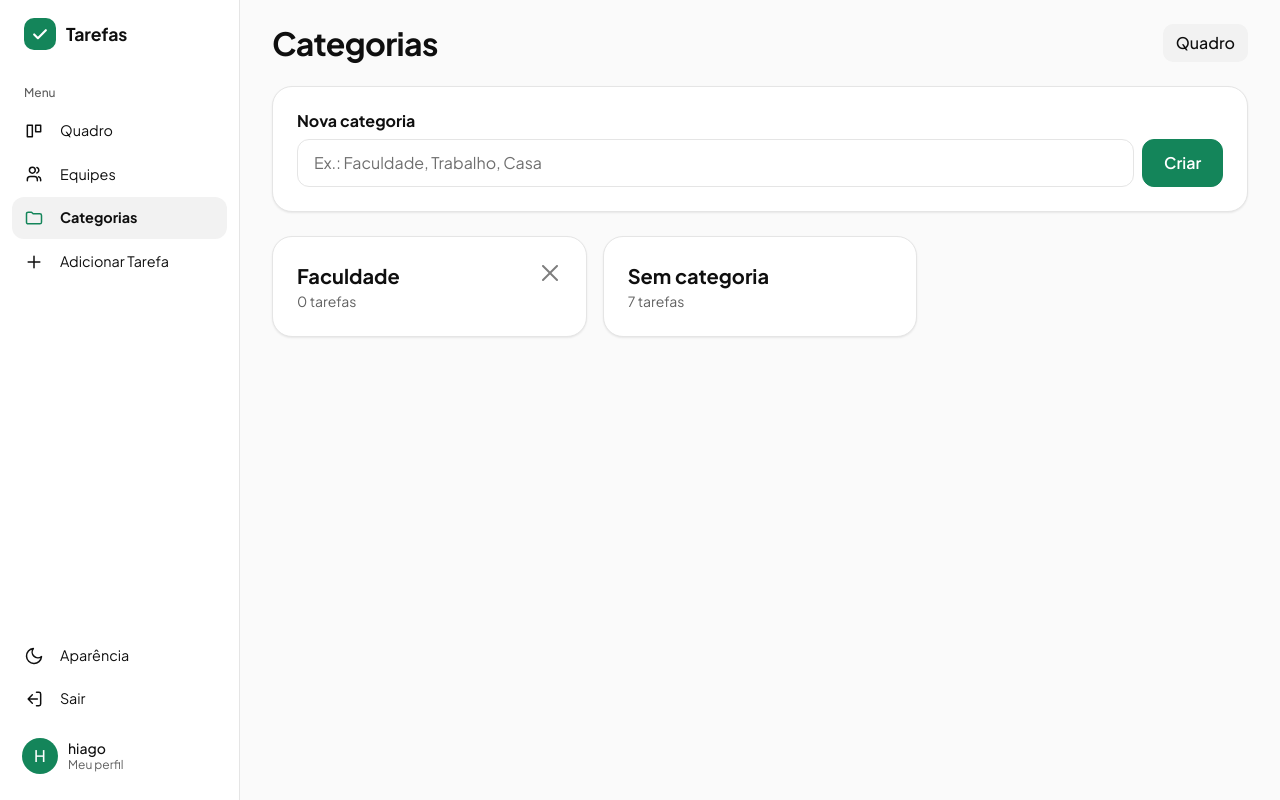
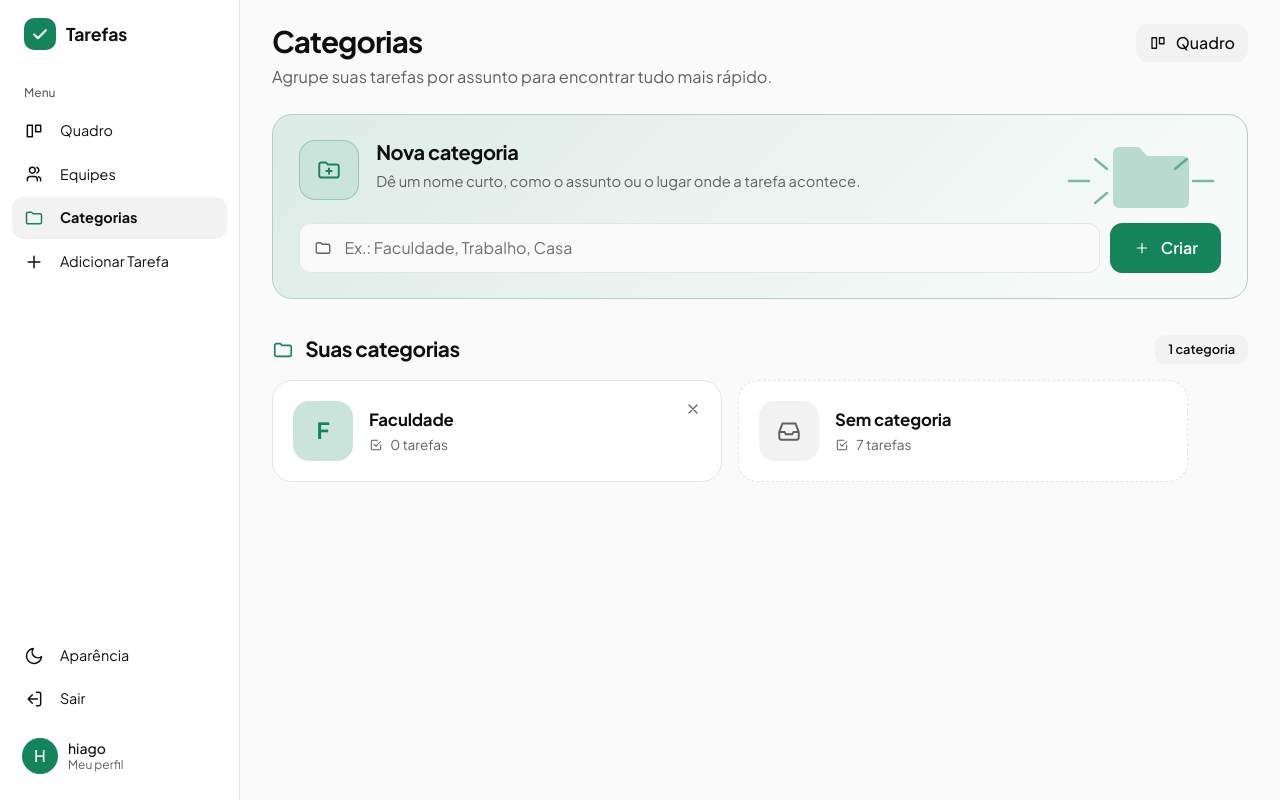
Before and after one commit to alyssa-sys/FSI-Wake-Up-Call-Tutorial-Flask, a Flask app: page /categorias in a window 1280 px wide. Run offline with Flask 3, Linux system fonts and the light colour scheme; a user stored in the database is signed in.

Commit message:
novo categorias.html + mudança no static.css

```diff
--- a/gerenciador_de_tarefas/static/static.css
+++ b/gerenciador_de_tarefas/static/static.css
@@ -880,3 +880,59 @@ textarea.form-control { border-radius: 14px; }
     font-size: .6rem; font-weight: 700;
     background: var(--cor-primaria); color: var(--cor-sobre-primaria);
 }
+
+
+/* ==========================================================================
+   Categorias (categorias.html). Prefixo cat-.
+   Reaproveita .eq-topo, .eq-card, .eq-form, .eq-secao, .eq-lista, .eq-inicial,
+   .eq-equipe-* e .eq-contagem da seção Equipes.
+   ========================================================================== */
+.cat-nova { margin-bottom: 36px; }
+/* cartão "Nova categoria": mais escuro, com pasta e raios decorativos */
+.cat-nova {
+    background: linear-gradient(135deg, color-mix(in srgb, var(--cor-primaria) 13%, var(--cor-fundo)) 0%, color-mix(in srgb, var(--cor-primaria) 4%, var(--cor-superficie)) 85%);
+    border-color: color-mix(in srgb, var(--cor-primaria) 24%, var(--cor-borda));
+}
+.cat-deco { right: 1.6rem; top: 1rem; width: 160px; height: 100px; opacity: 1; color: color-mix(in srgb, var(--cor-primaria) 55%, transparent); }
+.cat-deco-pasta { fill: color-mix(in srgb, var(--cor-primaria) 30%, var(--cor-superficie)); }
+.cat-btn-quadro { display: inline-flex; align-items: center; gap: .55rem; }
+
+/* lista: cartões com largura fixa, sem esticar */
+.cat-lista { display: grid; grid-template-columns: repeat(auto-fill, minmax(min(100%, 380px), 450px)); gap: 16px; }
+
+.cat-vazio {
+    margin: 0 0 16px; padding: 1.4rem 1.5rem; text-align: center;
+    color: var(--cor-suave); font-size: .92rem;
+    border: 1px dashed var(--cor-borda); border-radius: 20px;
+}
+
+/* cartão de categoria: link no corpo + botão de excluir no canto */
+.cat-card {
+    position: relative; display: flex;
+    background: var(--cor-superficie); border: 1px solid var(--cor-borda); border-radius: 20px;
+    transition: border-color .15s;
+}
+.cat-card:hover, .cat-card:focus-within {
+    border-color: color-mix(in srgb, var(--cor-primaria) 55%, var(--cor-borda));
+}
+.cat-card-link {
+    flex: 1; min-width: 0; display: flex; align-items: center; gap: 16px;
+    padding: 1.25rem 3.5rem 1.25rem 1.25rem;
+    color: var(--cor-texto); text-decoration: none;
+}
+.cat-card-link:hover, .cat-card-link:focus-visible { color: var(--cor-texto); }
+.cat-excluir { position: absolute; top: 12px; right: 12px; margin: 0; }
+.cat-excluir button {
+    width: 32px; height: 32px; display: flex; align-items: center; justify-content: center;
+    padding: 0; border: 0; border-radius: 10px;
+    background: transparent; color: var(--cor-suave); cursor: pointer;
+    transition: background-color .15s, color .15s;
+}
+.cat-excluir button:hover, .cat-excluir button:focus-visible {
+    background: var(--cor-superficie-2); color: var(--cor-texto);
+}
+
+/* "Sem categoria": fixa, tracejada e sem excluir */
+.cat-sem { border-style: dashed; }
+.cat-sem:hover { border-color: var(--cor-suave); }
+.cat-sem-icone { color: var(--cor-suave); background: var(--cor-superficie-2); }
--- a/gerenciador_de_tarefas/templates/categorias.html
+++ b/gerenciador_de_tarefas/templates/categorias.html
@@ -2,47 +2,93 @@
 {% block title %}Categorias - Gerenciador de Tarefas{% endblock %}
 {% block content %}
 
-<div class="d-flex justify-content-between align-items-center mb-4">
-    <h2 class="fw-bold mb-0">Categorias</h2>
-    <a href="{{ url_for('quadro') }}" class="btn btn-outline-secondary" style="border-radius:10px;">Quadro</a>
+{# Os estilos desta tela estão no static.css (seção "Categorias"). Reaproveita as peças eq- de Equipes. #}
+
+{% macro ico(nome, t=18) -%}
+<svg width="{{ t }}" height="{{ t }}" viewBox="0 0 24 24" fill="none" stroke="currentColor" stroke-width="1.8" stroke-linecap="round" stroke-linejoin="round" aria-hidden="true">
+{%- if nome == 'pasta' %}<path d="M3 7a2 2 0 012-2h4l2 2h8a2 2 0 012 2v8a2 2 0 01-2 2H5a2 2 0 01-2-2z"/>
+{%- elif nome == 'pasta-mais' %}<path d="M3 7a2 2 0 012-2h4l2 2h8a2 2 0 012 2v8a2 2 0 01-2 2H5a2 2 0 01-2-2zM12 10.5v5M9.5 13h5"/>
+{%- elif nome == 'plus' %}<path d="M12 5v14M5 12h14"/>
+{%- elif nome == 'tarefa' %}<path d="M9 11l3 3 8-8M20 12v6a2 2 0 01-2 2H6a2 2 0 01-2-2V6a2 2 0 012-2h9"/>
+{%- elif nome == 'caixa' %}<path d="M3 13l3-8h12l3 8M3 13v5a2 2 0 002 2h14a2 2 0 002-2v-5M3 13h5l1 2h6l1-2h5"/>
+{%- elif nome == 'quadro' %}<path d="M4 5h6v14H4zM14 5h6v8h-6z"/>
+{%- elif nome == 'x' %}<path d="M6 6l12 12M18 6L6 18"/>
+{%- endif %}</svg>
+{%- endmacro %}
+
+<div class="eq-topo">
+    <div>
+        <h1 class="titulo-pagina">Categorias</h1>
+        <p class="eq-subtitulo">Agrupe suas tarefas por assunto para encontrar tudo mais rápido.</p>
+    </div>
+    <a href="{{ url_for('quadro') }}" class="btn btn-outline-secondary cat-btn-quadro">{{ ico('quadro', 18) }} Quadro</a>
 </div>
 
-<div class="cartao mb-4">
-    <h6 class="fw-bold mb-2">Nova categoria</h6>
-    <form method="POST" action="{{ url_for('criar_categoria') }}" class="d-flex gap-2">
-        <input type="text" name="nome" class="form-control" placeholder="Ex.: Faculdade, Trabalho, Casa" maxlength="50" required>
-        <button type="submit" class="btn btn-principal">Criar</button>
-    </form>
-</div>
-
-<div class="row g-3 mb-5">
-    {% for c in categorias %}
-    <div class="col-12 col-md-6 col-lg-4">
-        <div class="cartao h-100">
-            <div class="d-flex justify-content-between align-items-start">
-                <a href="{{ url_for('ver_categoria', categoria_id=c.id) }}" class="text-decoration-none text-reset flex-grow-1">
-                    <div class="fw-bold fs-5">{{ c.nome }}</div>
-                    <div class="text-secondary small">{{ contagem[c.id] }} tarefa{{ '' if contagem[c.id] == 1 else 's' }}</div>
-                </a>
-                <form method="POST" action="{{ url_for('excluir_categoria', categoria_id=c.id) }}"
-                      onsubmit="return confirm('Excluir a categoria? As tarefas ficam sem categoria.');">
-                    <button type="submit" class="btn-close" aria-label="Excluir categoria"></button>
-                </form>
-            </div>
+{# ---------- Nova categoria ---------- #}
+<section class="eq-card eq-card-destaque cat-nova">
+    <svg class="eq-deco cat-deco" viewBox="0 0 160 100" aria-hidden="true">
+        <path class="cat-deco-pasta" d="M52 22a6 6 0 016-6h20l8 9h36a6 6 0 016 6v40a6 6 0 01-6 6H58a6 6 0 01-6-6z"/>
+        <g class="cat-deco-raios" fill="none" stroke="currentColor" stroke-width="2.5" stroke-linecap="round">
+            <path d="M8 50h20M34 28l12 10M34 72l12-10M152 50h-20M126 28l-12 10"/>
+        </g>
+    </svg>
+    <div class="eq-card-topo">
+        <span class="eq-card-icone">{{ ico('pasta-mais', 26) }}</span>
+        <div>
+            <h2 class="eq-card-titulo">Nova categoria</h2>
+            <p class="eq-card-sub">Dê um nome curto, como o assunto ou o lugar onde a tarefa acontece.</p>
         </div>
     </div>
-    {% else %}
-    <p class="text-secondary">Você ainda não criou nenhuma categoria.</p>
-    {% endfor %}
+    <form method="POST" action="{{ url_for('criar_categoria') }}" class="eq-form">
+        <label for="nomeCategoria" class="visually-hidden">Nome da categoria</label>
+        <div class="eq-form-linha">
+            <div class="eq-campo">
+                {{ ico('pasta', 18) }}
+                <input type="text" id="nomeCategoria" name="nome" class="form-control eq-input"
+                       placeholder="Ex.: Faculdade, Trabalho, Casa" maxlength="50" required>
+            </div>
+            <button type="submit" class="btn btn-principal">{{ ico('plus', 16) }} Criar</button>
+        </div>
+    </form>
+</section>
 
-    <div class="col-12 col-md-6 col-lg-4">
-        <a href="{{ url_for('quadro', categoria='nenhuma') }}" class="text-decoration-none text-reset">
-            <div class="cartao h-100">
-                <div class="fw-bold fs-5">Sem categoria</div>
-                <div class="text-secondary small">{{ sem_categoria }} tarefa{{ '' if sem_categoria == 1 else 's' }}</div>
+{# ---------- Suas categorias ---------- #}
+<section class="eq-secao mb-5">
+    <div class="eq-secao-cab">
+        <h2 class="eq-secao-titulo">{{ ico('pasta', 22) }} Suas categorias</h2>
+        <span class="eq-contagem">{{ categorias|length }} categoria{{ '' if categorias|length == 1 else 's' }}</span>
+    </div>
+
+    {% if not categorias %}
+    <p class="cat-vazio">Você ainda não criou nenhuma categoria.</p>
+    {% endif %}
+
+    <div class="cat-lista">
+        {% for c in categorias %}
+        <div class="cat-card">
+            <a href="{{ url_for('ver_categoria', categoria_id=c.id) }}" class="cat-card-link">
+                <span class="eq-inicial" aria-hidden="true">{{ c.nome[:1]|upper }}</span>
+                <div class="eq-equipe-corpo">
+                    <div class="eq-equipe-nome">{{ c.nome }}</div>
+                    <div class="eq-equipe-meta">{{ ico('tarefa', 14) }} {{ contagem[c.id] }} tarefa{{ '' if contagem[c.id] == 1 else 's' }}</div>
+                </div>
+            </a>
+            <form method="POST" action="{{ url_for('excluir_categoria', categoria_id=c.id) }}"
+                  class="cat-excluir"
+                  onsubmit="return confirm('Excluir a categoria? As tarefas ficam sem categoria.');">
+                <button type="submit" aria-label="Excluir categoria">{{ ico('x', 16) }}</button>
+            </form>
+        </div>
+        {% endfor %}
+
+        <a href="{{ url_for('quadro', categoria='nenhuma') }}" class="cat-card cat-card-link cat-sem">
+            <span class="eq-inicial cat-sem-icone" aria-hidden="true">{{ ico('caixa', 26) }}</span>
+            <div class="eq-equipe-corpo">
+                <div class="eq-equipe-nome">Sem categoria</div>
+                <div class="eq-equipe-meta">{{ ico('tarefa', 14) }} {{ sem_categoria }} tarefa{{ '' if sem_categoria == 1 else 's' }}</div>
             </div>
         </a>
     </div>
-</div>
+</section>
 
 {% endblock %}
```
Also changed, not shown: instance/gerenciador_de_tarefas.db.
